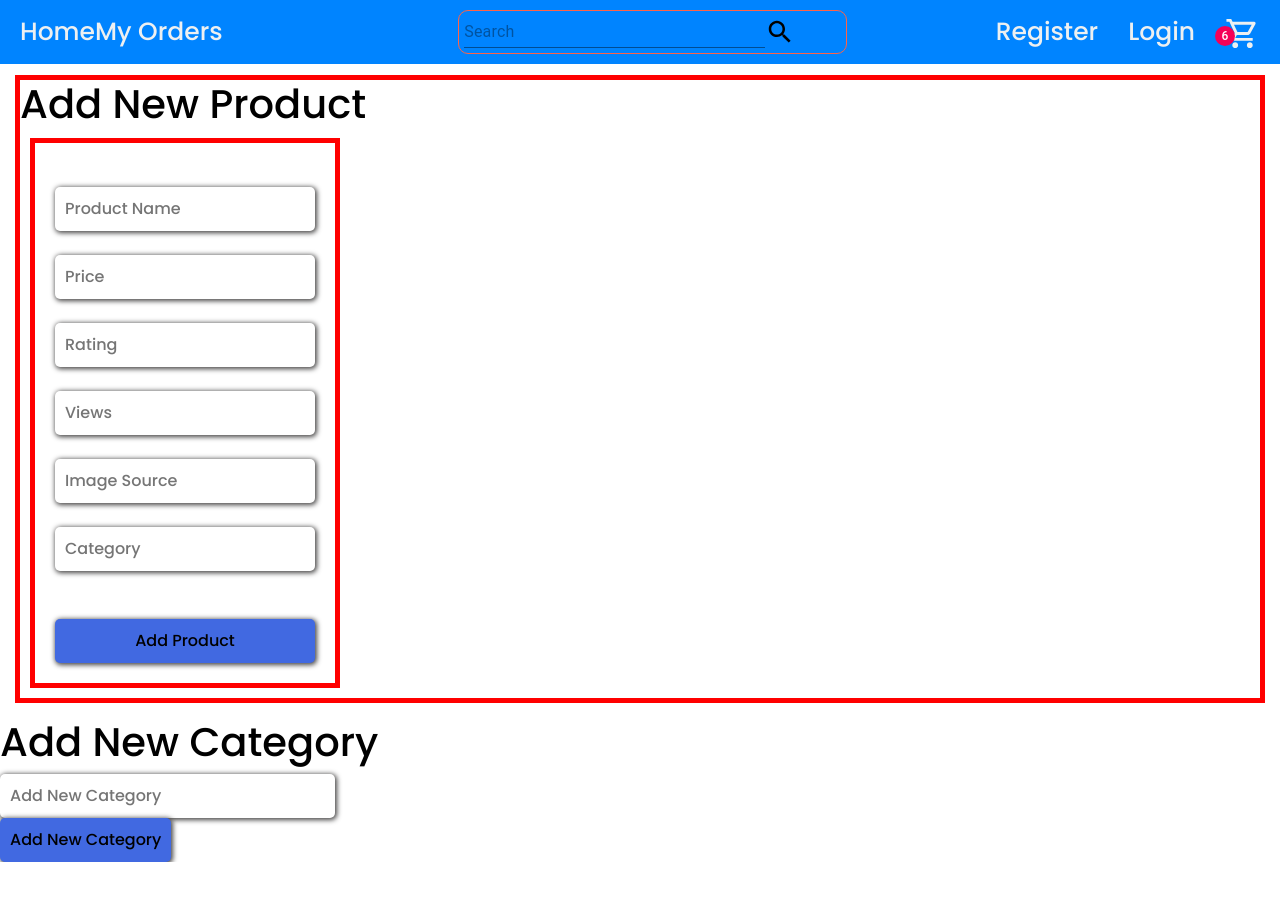
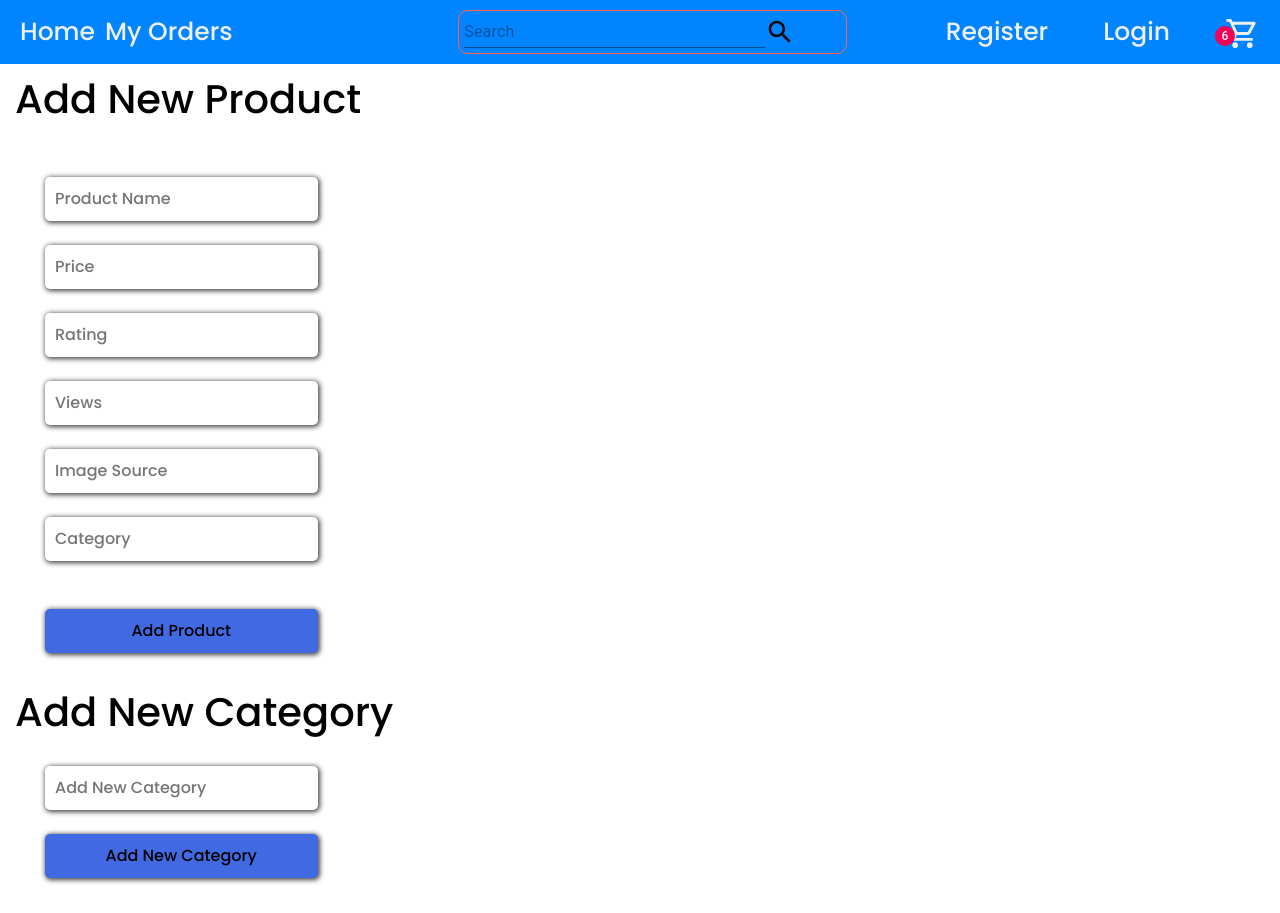
Before and after one commit to C4-AbedalelahHyari/MERAKI_Academy_Project_4, a React (Create React App) app in the folder frontend/: page /admin in a window 1280 px wide. Before the commit the page ends 862 px from the top, so only its background shows below. Built offline with nearby package versions, Linux system fonts and the light colour scheme; no server answers.

Commit message:
Create the update Form that will allow to the user to update the product

```diff
--- a/frontend/src/App.css
+++ b/frontend/src/App.css
@@ -36,6 +36,10 @@
 .left {
   flex: 1;
 }
+.together_2 {
+  display: flex;
+  gap: 10px;
+}
 .center {
   flex: 1;
   text-align: center;
@@ -45,6 +49,8 @@
   display: flex;
   align-items: center;
   justify-content: flex-end;
+  gap: 25px;
+  border-radius: 5px;
 }
 .right-side {
   margin-left: 30px;
@@ -57,14 +63,23 @@
   background-color: rgb(0, 132, 255);
   transition: all 0.3s ease 0s;
 }
+.together {
+  display: flex;
+  align-items: center;
+  justify-content: center;
+  padding: 5px;
+}
 
 .RegisterForm,
-.LoginForm,
-.ProductForm {
-  border: 5px solid red;
+.LoginForm {
   margin: 15px;
 }
-
+.ProductForm {
+  margin: 15px;
+}
+.CategoryForm {
+  margin: 15px;
+}
 .log-out {
   border-radius: 10px;
   background-color: rgb(253, 75, 44);
@@ -79,13 +94,25 @@
 }
 
 .Register,
-.Login,
+.Login {
+  width: 25%;
+  display: flex;
+  padding: 20px;
+  margin: 10px;
+  flex-direction: column;
+}
+.Category {
+  width: 25%;
+  display: flex;
+  padding: 20px;
+  margin: 10px;
+  flex-direction: column;
+}
 .Product {
   width: 25%;
   display: flex;
   padding: 20px;
   margin: 10px;
-  border: 5px solid red;
   flex-direction: column;
 }
 /***************************************************************************************************************/
--- a/frontend/src/components/SingleProduct.js
+++ b/frontend/src/components/SingleProduct.js
@@ -80,9 +80,59 @@ const Product = () => {
           </div>
           {/* <h1>{product.category}</h1> populate the object id*/}
         </div>
+        <br />
+        <br />
+      </div>
+      <div className="splitter"></div>
+      <br />
+      <br />
+      <div className="center">
+        <h1>In this form you can update your product and delete it!</h1>
       </div>
       {decodedToken && decodedToken.role.role === "Admin" ? (
         <>
+          <div className="ProductForm">
+            <h1>Update The Product</h1>
+            <div className="Product">
+              <br />
+              <input
+                className="productName"
+                type="text"
+                placeholder="Product Name"
+                onChange={(e) => setName(e.target.value)}
+              />
+              <br />
+              <input
+                className="price"
+                placeholder="Price"
+                onChange={(e) => setPrice(e.target.value)}
+              />
+              <br />
+              <input
+                className="rating"
+                placeholder="Rating"
+                onChange={(e) => setRating(e.target.value)}
+              />
+              <br />
+              <input
+                className="views"
+                placeholder="Views"
+                onChange={(e) => setViews(e.target.value)}
+              />
+              <br />
+              <input
+                className="imageSrc"
+                placeholder="Image Source"
+                onChange={(e) => setImageSrc(e.target.value)}
+              />
+              <br />
+              <input
+                className="category"
+                placeholder="Category"
+                onChange={(e) => setCategory(e.target.value)}
+              />
+              <br />
+              <br />
               <button
                 onClick={async () => {
                   try {
@@ -111,6 +161,8 @@ const Product = () => {
               >
                 Update
               </button>
+              <br />
+              <br />
               <button
                 onClick={async () => {
                   try {
@@ -125,7 +177,6 @@ const Product = () => {
                     );
                     if (result.success) {
                       setTimeout(navigate("/"), 2000);
-                  //setIsClicked(true);
                     }
                   } catch (error) {
                     if (error.response && error.response.data) {
@@ -140,6 +191,11 @@ const Product = () => {
               >
                 Delete
               </button>
+            </div>
+            {status
+              ? message && <div className="SuccessMessage">{message}</div>
+              : message && <div className="ErrorMessage">{message}</div>}
+          </div>
         </>
       ) : (
         <></>
```
Lines whose indentation alone changed are shown as unchanged.
